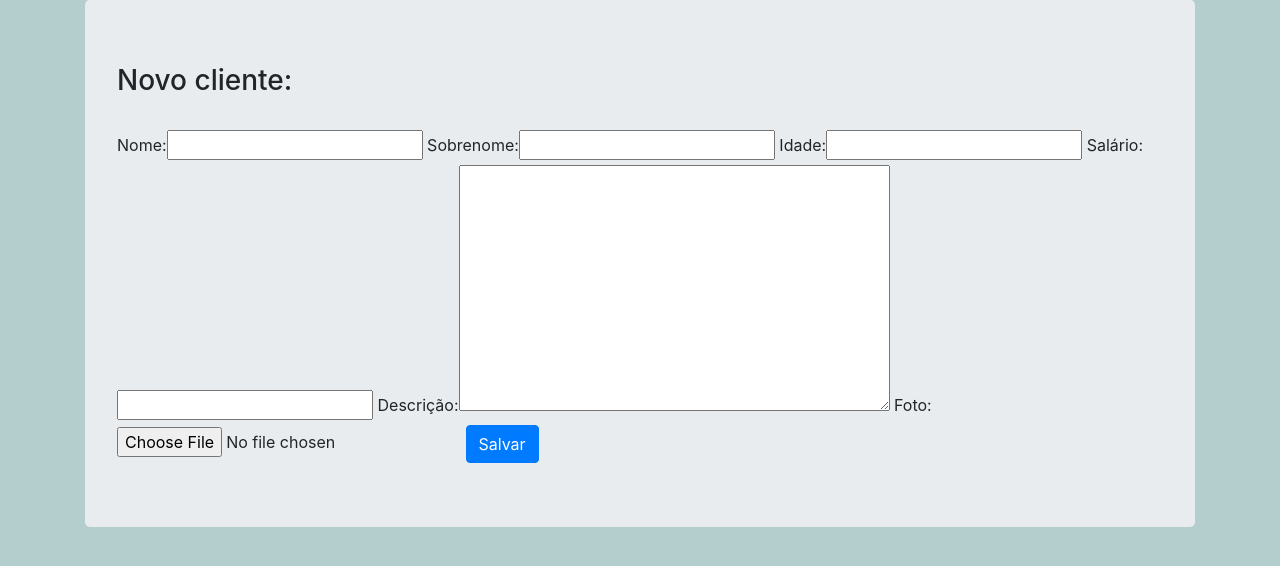
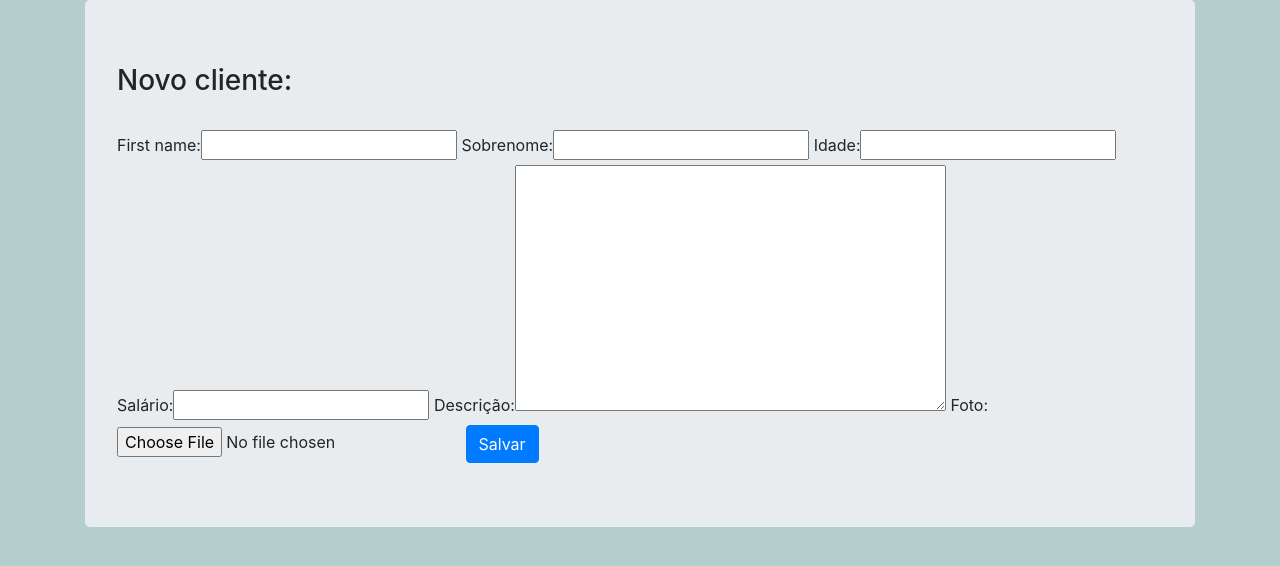
Before and after one commit to PauloBonfleur/gestao-clientes-clients, a Django app: page /clientes/new/ in a window 1280 px wide. Shown: the top 566 px of the page. Run offline with Django 3.2, Linux system fonts and the light colour scheme; the visitor is signed in with stand-in values (Sample User, id 1); some libraries are stand-ins or nearby versions.

Commit message:
testando

```diff
--- a/clientes/forms.py
+++ b/clientes/forms.py
@@ -5,4 +5,4 @@ from .models import Person
 class Personform(ModelForm):
     class Meta:
         model = Person
-        fields = ['Nome', 'Sobrenome', 'Idade', 'Salário', 'Descrição', 'Foto']
+        fields = ['first_name', 'Sobrenome', 'Idade', 'Salário', 'Descrição', 'Foto']
--- a/clientes/models.py
+++ b/clientes/models.py
@@ -2,7 +2,7 @@ from django.db import models
 
 
 class Person(models.Model):
-    Nome = models.CharField(max_length=30)
+    first_name = models.CharField(max_length=30)
     Sobrenome = models.CharField(max_length=30)
     Idade = models.IntegerField()
     Salário = models.DecimalField(max_digits=7, decimal_places=2)
@@ -10,4 +10,4 @@ class Person(models.Model):
     Foto = models.ImageField(upload_to='clients_photos', null=True, blank=True) # O null e o blank=True é para tornar o campo opcional.
 
     def __str__(self):
-        return self.Nome + ' ' + self.Sobrenome
+        return self.first_name + ' ' + self.Sobrenome
--- a/clientes/templates/person.html
+++ b/clientes/templates/person.html
@@ -16,7 +16,7 @@
             {% for person in persons %}
 
                 <li class="list-group-item">
-                    <a href="{%url 'person_update' person.id%}">{{ person.Nome }}</a>
+                    <a href="{%url 'person_update' person.id%}">{{ person.first_name }}</a>
                     <a href="{%url 'person_delete' person.id%}" class="trash-item">
                         <i class="fa fa-trash" aria-hidden="true"></i>
                     </a>
```
Also changed, not shown: clientes/migrations/0006_auto_20190722_1242.py (added).
